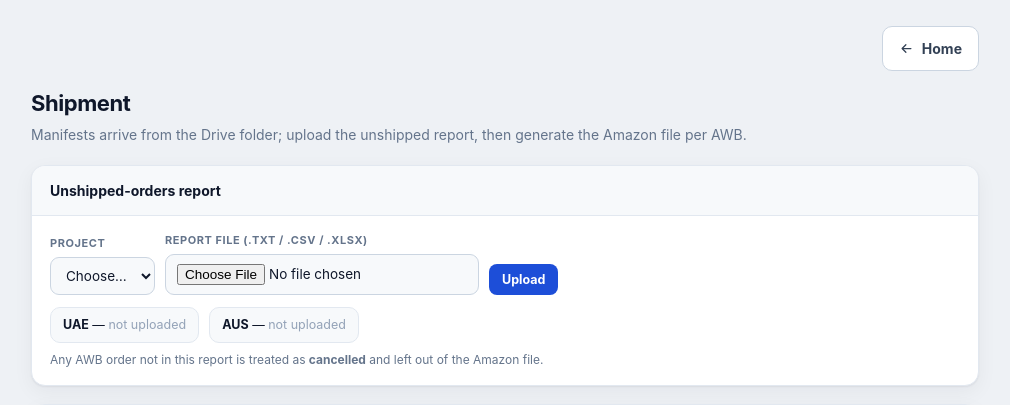
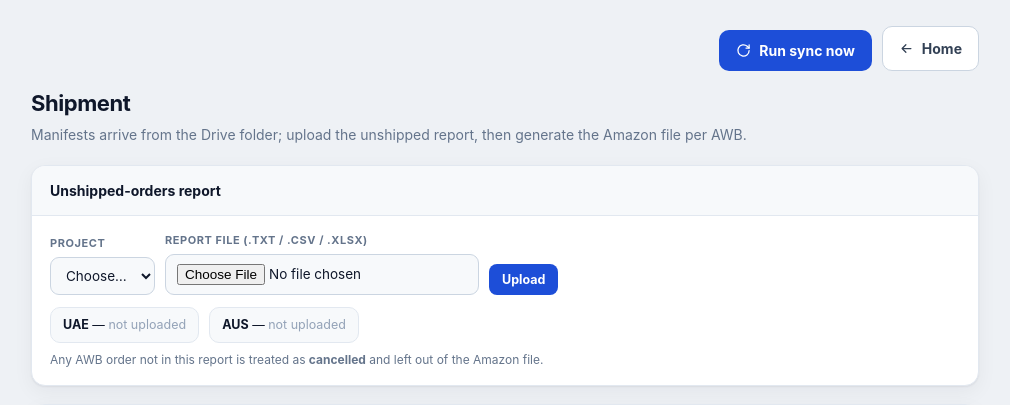
Before and after one commit to vignesh295/REPORTING-DASHBORAD, a Flask app: template templates/shipment.html in a window 1280 px wide. Shown: the top 405 px of the page, without its empty margins (135-1145 px from the left). Run offline with Flask 3, Linux system fonts and the light colour scheme; the template is opened without the code that fills it, so the values that code supplies are empty.

Commit message:
Hardcode Google IDs as built-in defaults + add 'Run sync now' button
- config: Drive folder, AWB sheet, shipment-log, RED and YELLOW sheet IDs now fall
  back to built-in defaults when unset/blank, so a wiped DB or fresh deploy works
  with no re-entry; a non-empty Settings/env value still overrides.
- app + shipment page: new admin-only /shipment/sync route + 'Run sync now' button
  to trigger the delivery sync on demand and flash the result.

Co-Authored-By: Claude Opus 4.8 <noreply@anthropic.com>

```diff
--- a/app.py
+++ b/app.py
@@ -206,6 +206,30 @@ def shipment_download(key):
         return redirect(url_for("shipment"))
     return Response(gen["text"], mimetype="text/plain",
                     headers={"Content-Disposition": f'attachment; filename="{gen["filename"]}"'})
+
+
+@app.route("/shipment/sync", methods=["POST"])
+@auth.role_required("admin")
+def shipment_sync():
+    """Manual trigger for the delivery sync (same job the cron runs): pull Drive
+    files, read the AWB sheet, update the SHIPMENT LOGS sheet, generate any
+    ready Amazon files. Lets you run it on demand and see the result."""
+    import automation
+    try:
+        rep = automation.process_deliveries()
+    except Exception as e:  # noqa: BLE001
+        traceback.print_exc()
+        flash(f"Sync failed: {e}", "error")
+        return redirect(url_for("shipment"))
+    msg = (f"Sync done — pulled {rep.get('files_pulled', 0)} files "
+           f"({rep.get('awbs_ingested', 0)} AWBs), {rep.get('delivered_seen', 0)} delivered, "
+           f"log +{rep.get('log_added', 0)} new / {rep.get('log_updated', 0)} updated, "
+           f"{len(rep.get('generated', []))} Amazon files generated.")
+    if rep.get("errors"):
+        flash(msg + " Errors: " + " | ".join(rep["errors"][:3]), "error")
+    else:
+        flash(msg, "success")
+    return redirect(url_for("shipment"))
 
 
 @app.route("/api/shipment/notify", methods=["POST"])
--- a/templates/shipment.html
+++ b/templates/shipment.html
@@ -38,7 +38,13 @@
 {% endblock %}
 
 {% block content %}
-<div class="head-row" style="justify-content:flex-end; margin-bottom:16px;">
+<div class="head-row" style="justify-content:flex-end; gap:10px; margin-bottom:16px;">
+  <form method="post" action="{{ url_for('shipment_sync') }}" style="margin:0;">
+    <button class="btn btn-primary" type="submit">
+      <svg width="15" height="15" viewBox="0 0 24 24" fill="none" stroke="currentColor" stroke-width="2" stroke-linecap="round" stroke-linejoin="round"><path d="M21 12a9 9 0 1 1-3-6.7L21 8"/><path d="M21 3v5h-5"/></svg>
+      Run sync now
+    </button>
+  </form>
   <a class="btn btn-ghost" href="{{ url_for('home') }}">
     <svg width="15" height="15" viewBox="0 0 24 24" fill="none" stroke="currentColor" stroke-width="2" stroke-linecap="round" stroke-linejoin="round"><path d="M19 12H6"/><path d="m11 6-6 6 6 6"/></svg>
     Home
```
Also changed, not shown: config.py (+19 -8 lines).
